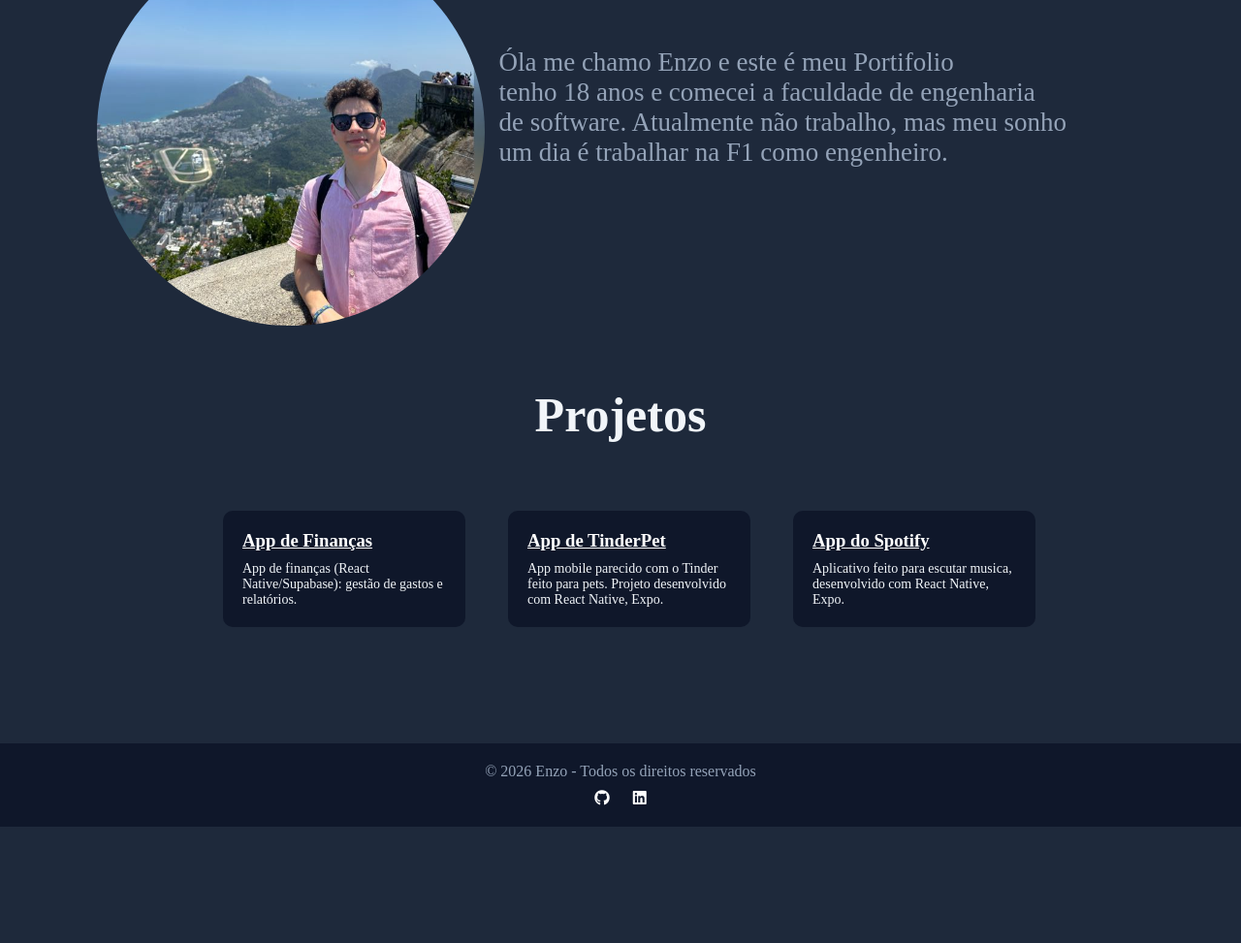
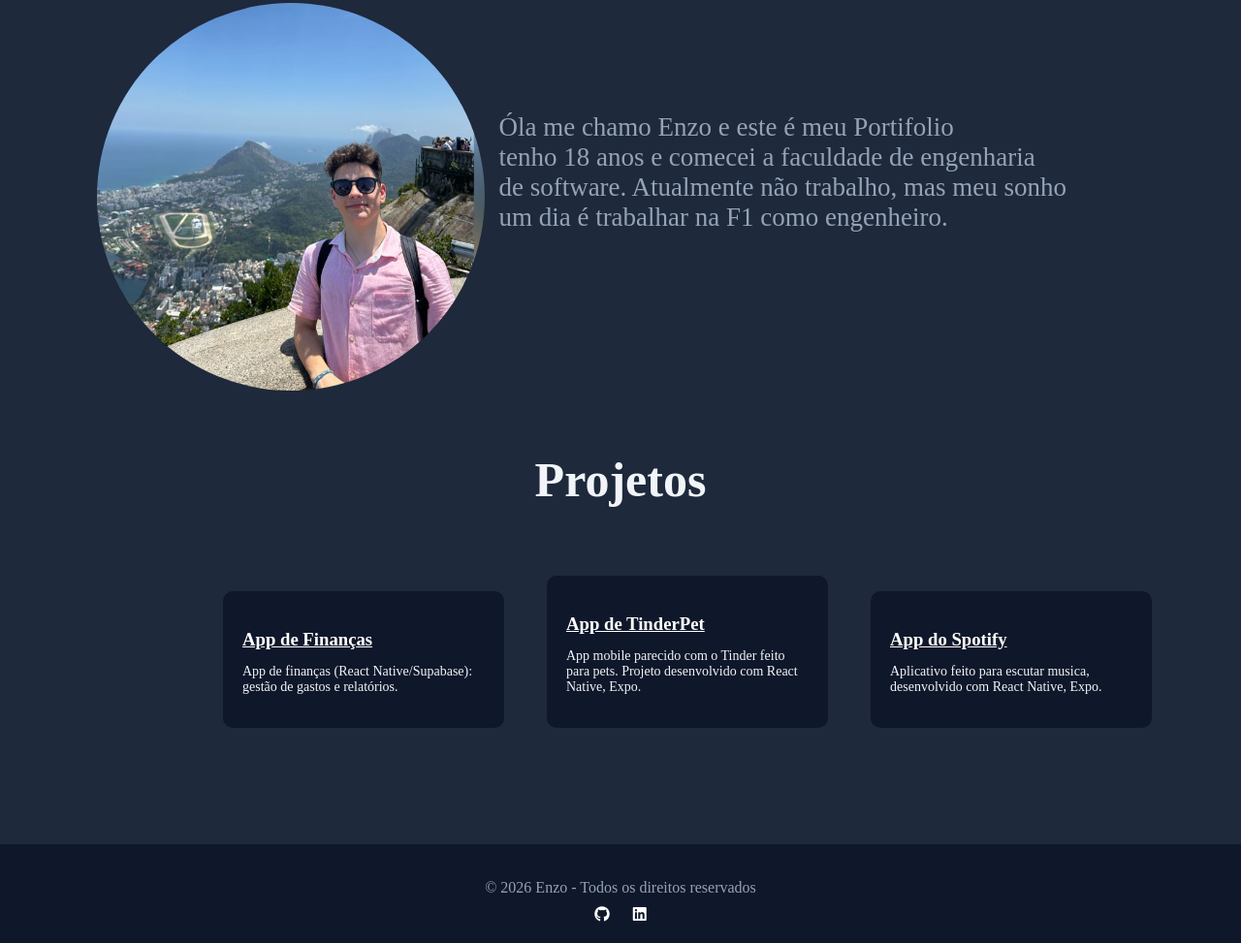
Before and after one commit to EnzoZaffa/landingpage, a plain HTML site: page index.html in a window 1280 px wide. Shown: the part 199-1172 px from the top of the page at 97% size. Before the commit the page ends 1052 px from the top, so only its background shows below. Drawn offline with Linux system fonts and the light colour scheme.

Commit message:
Enhance styles and layout in index.html
Updated styles and layout for the landing page.

```diff
--- a/index.html
+++ b/index.html
@@ -3,67 +3,67 @@
   <head>
     <meta charset="UTF-8" />
     <meta name="viewport" content="width=device-width, initial-scale=1.0" />
-    <link rel="stylesheet" href="style.css" />
     <title>Site do Enzo</title>
     <link rel="stylesheet" href="https://cdnjs.cloudflare.com/ajax/libs/font-awesome/6.5.0/css/all.min.css">
+  </head>
+  <body style="margin:0;padding:0;box-sizing:border-box;background-color:#1e293b;color:#f1f5f9;">
 
-  </head>
-  <body>
-
-    <header>
+    <header style="background-color:#0f172a;padding:20px;text-align:center;font-size:25px;">
       <h1>Este é meu landing page</h1>
     </header>
 
-    <p class="p1">
+    <p style="color:#94a3b8;font-size:27px;float:right;margin-right:180px;margin-top:150px;">
       Óla me chamo Enzo e este é meu Portifolio <br />
       tenho 18 anos e comecei a faculdade de engenharia <br />
       de software. Atualmente não trabalho, mas meu sonho <br>
       um dia é trabalhar na F1 como engenheiro.
     </p>
 
-  <img src="image.png" alt="este sou eu" />
+    <img src="image.png" alt="este sou eu" style="clip-path:circle(50%);height:400px;width:400px;float:left;margin-left:100px;margin-top:37px;" />
 
+    <section style="">
 
-<section class="experiencias">
+      <h2 style="clear:both;margin-top:500px;text-align:center;font-size:50px;">Projetos</h2>
 
-  <h2>Projetos</h2>
+      <div style="margin-top:50px;margin-left:210px;">
 
-  <div class="cards">
-
-    <div class="card">
-      <a href="https://github.com/EnzoZaffa/App_Financa"><h3>App de Finanças</h3></a>
-      <p>App de finanças (React Native/Supabase): gestão de gastos e relatórios.
-</p>
+        <div style="background-color:#0f172a;width:250px;padding:20px;margin:20px;display:inline-block;border-radius:10px;">
+          <a href="https://github.com/EnzoZaffa/App_Financa" style="color:white;">
+            <h3 style="margin-bottom:10px;">App de Finanças</h3>
+          </a>
+          <p style="font-size:14px;">App de finanças (React Native/Supabase): gestão de gastos e relatórios.</p>
         </div>
 
-    <div class="card">
-
-      <a href="https://github.com/EnzoZaffa/TinderPet"><h3>App de TinderPet</h3></a>
-      <p>App mobile parecido com o Tinder feito para pets. Projeto desenvolvido com React Native, Expo.
-
- </p>
+        <div style="background-color:#0f172a;width:250px;padding:20px;margin:20px;display:inline-block;border-radius:10px;">
+          <a href="https://github.com/EnzoZaffa/TinderPet" style="color:white;">
+            <h3 style="margin-bottom:10px;">App de TinderPet</h3>
+          </a>
+          <p style="font-size:14px;">App mobile parecido com o Tinder feito para pets. Projeto desenvolvido com React Native, Expo.</p>
         </div>
 
-    <div class="card">
-     <h3><a href="https://github.com/EnzoZaffa/AppSpotify">App do Spotify</a></h3>
-      <p>Aplicativo feito para escutar musica, desenvolvido com React Native, Expo.</p>
+        <div style="background-color:#0f172a;width:250px;padding:20px;margin:20px;display:inline-block;border-radius:10px;">
+          <h3 style="margin-bottom:10px;">
+            <a href="https://github.com/EnzoZaffa/AppSpotify" style="color:white;">App do Spotify</a>
+          </h3>
+          <p style="font-size:14px;">Aplicativo feito para escutar musica, desenvolvido com React Native, Expo.</p>
         </div>
 
       </div>
 
     </section>
 
-<footer>
-  <p>© 2026 Enzo - Todos os direitos reservados</p>
+    <footer style="background-color:#0f172a;text-align:center;padding:20px;margin-top:100px;">
+      <p style="color:#94a3b8;margin-bottom:10px;">© 2026 Enzo - Todos os direitos reservados</p>
 
-  <div class="links">
-    <a href="https://github.com/EnzoZaffa" target="_blank">
-    <i class="fa-brands fa-github"></i></a>
-    <a href="https://www.linkedin.com/in/enzo-zaffaroni-996299282/" target="_blank">
+      <div>
+        <a href="https://github.com/EnzoZaffa" target="_blank" style="color:#ffffff;text-decoration:none;margin:0 10px;">
+          <i class="fa-brands fa-github"></i>
+        </a>
+        <a href="https://www.linkedin.com/in/enzo-zaffaroni-996299282/" target="_blank" style="color:#ffffff;text-decoration:none;margin:0 10px;">
           <i class="fa-brands fa-linkedin"></i>
         </a>
       </div>
     </footer>
+
   </body>
-
 </html>
```
Lines whose indentation alone changed are shown as unchanged.
